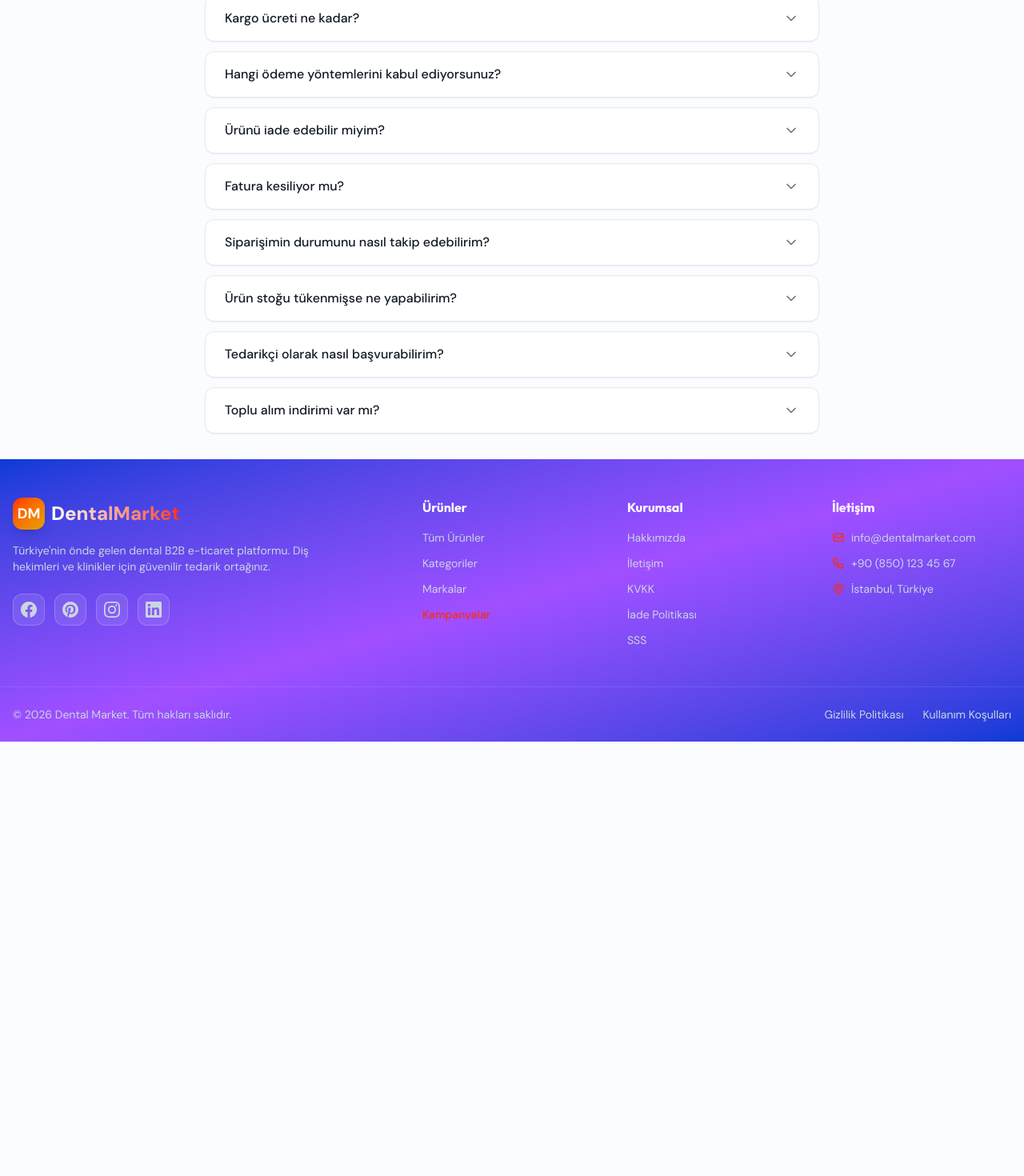
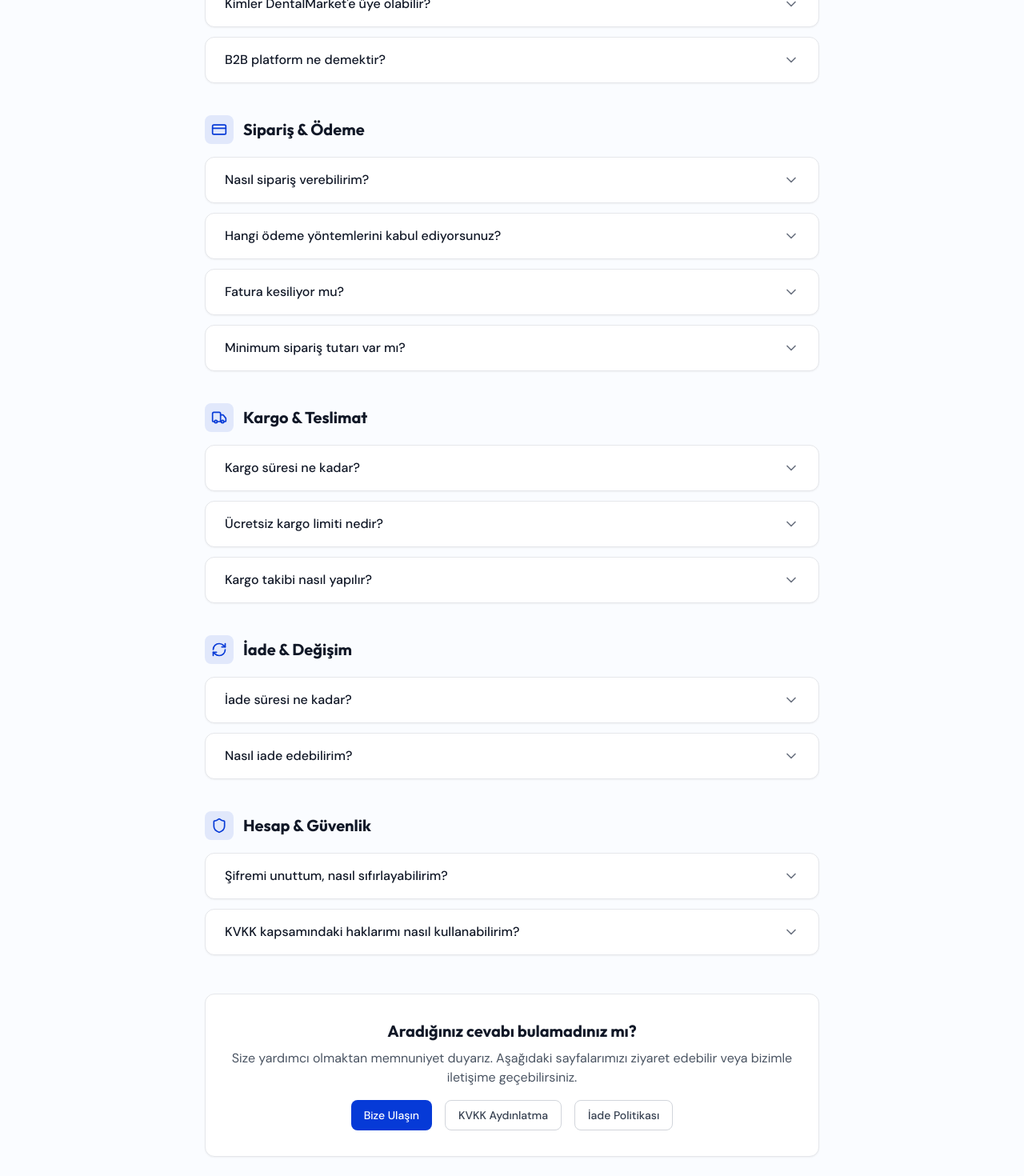
Before and after one commit to Iwamergun/dentalmarket, a Next.js app: page /sss in a window 1280 px wide. Shown: the part 500-1970 px from the top of the page at 80% size. Before the commit the page ends 1427 px from the top, so only its background shows below. Built offline with nearby package versions, Linux system fonts and the light colour scheme; no server answers; the database is empty.

Commit message:
feat: redesign SSS page with categorized FAQ sections

```diff
--- /dev/null
+++ b/app/(public)/sss/faq-accordion.tsx
@@ -0,0 +1,97 @@
+'use client'
+
+import { useState } from 'react'
+import Link from 'next/link'
+import {
+  ChevronDown,
+  HelpCircle,
+  CreditCard,
+  Truck,
+  RefreshCw,
+  Shield,
+  type LucideIcon,
+} from 'lucide-react'
+
+const iconMap: Record<string, LucideIcon> = {
+  HelpCircle,
+  CreditCard,
+  Truck,
+  RefreshCw,
+  Shield,
+}
+
+export interface FaqItem {
+  question: string
+  answer: string
+  link?: { href: string; label: string }
+}
+
+export interface FaqCategory {
+  title: string
+  icon: string
+  items: FaqItem[]
+}
+
+export function FaqAccordion({ categories }: { categories: FaqCategory[] }) {
+  const [openKey, setOpenKey] = useState<string | null>(null)
+
+  return (
+    <div className="space-y-10">
+      {categories.map((category, catIdx) => {
+        const Icon = iconMap[category.icon] || HelpCircle
+        return (
+          <section key={catIdx}>
+            <div className="flex items-center gap-3 mb-4">
+              <div className="p-2 bg-primary/10 rounded-lg">
+                <Icon className="w-5 h-5 text-primary" />
+              </div>
+              <h2 className="text-xl font-bold text-gray-900">{category.title}</h2>
+            </div>
+            <div className="space-y-3">
+              {category.items.map((item, itemIdx) => {
+                const key = `${catIdx}-${itemIdx}`
+                const isOpen = openKey === key
+                return (
+                  <div
+                    key={key}
+                    className="bg-white rounded-xl shadow-sm border border-gray-200 overflow-hidden"
+                  >
+                    <button
+                      onClick={() => setOpenKey(isOpen ? null : key)}
+                      className="w-full flex items-center justify-between px-6 py-4 text-left hover:bg-gray-50 transition-colors"
+                    >
+                      <span className="font-medium text-gray-900">{item.question}</span>
+                      <ChevronDown
+                        className={`w-5 h-5 text-gray-500 transition-transform shrink-0 ml-4 ${
+                          isOpen ? 'rotate-180' : ''
+                        }`}
+                      />
+                    </button>
+                    {isOpen && (
+                      <div className="px-6 pb-4 text-sm text-gray-600 leading-relaxed border-t border-gray-100">
+                        <p className="pt-4">
+                          {item.answer}
+                          {item.link && (
+                            <>
+                              {' '}
+                              <Link
+                                href={item.link.href}
+                                className="text-primary hover:underline font-medium"
+                              >
+                                {item.link.label}
+                              </Link>
+                            </>
+                          )}
+                        </p>
+                      </div>
+                    )}
+                  </div>
+                )
+              })}
+            </div>
+          </section>
+        )
+      })}
+    </div>
+  )
+}
--- a/app/(public)/sss/page.tsx
+++ b/app/(public)/sss/page.tsx
@@ -1,69 +1,122 @@
 import { Metadata } from 'next'
 import { Breadcrumbs } from '@/components/seo/breadcrumbs'
-import { FaqAccordion } from '@/components/sss/FaqAccordion'
+import Link from 'next/link'
+import { FaqAccordion, type FaqCategory } from './faq-accordion'
 
 export const metadata: Metadata = {
   title: 'Sıkça Sorulan Sorular - DentalMarket',
-  description: 'DentalMarket hakkında merak ettiğiniz her şey. Kargo, iade, ödeme ve üyelik sorularının yanıtları.',
+  description: 'DentalMarket hakkında merak ettiğiniz her şey. Sipariş, kargo, iade, ödeme ve hesap güvenliği sorularının yanıtları.',
 }
 
-const faqItems = [
+const faqCategories: FaqCategory[] = [
   {
-    question: 'DentalMarket\'e nasıl üye olabilirim?',
+    title: 'Genel',
+    icon: 'HelpCircle',
+    items: [
+      {
+        question: 'DentalMarket nedir?',
         answer:
-      'Sağ üst köşedeki "Üye Ol" butonuna tıklayarak ad, soyad, e-posta ve şifre bilgilerinizle kolayca üye olabilirsiniz. Üyelik tamamen ücretsizdir.',
+          'DentalMarket, diş hekimleri, klinikler ve dental laboratuvarlar için özel olarak tasarlanmış bir B2B (işletmeden işletmeye) e-ticaret platformudur. Dental sarf malzemelerinden ekipmanlara kadar geniş bir ürün yelpazesini tek bir çatı altında sunmaktadır.',
       },
       {
-    question: 'Kargo süresi ne kadar?',
+        question: 'Kimler DentalMarket\'e üye olabilir?',
         answer:
-      'Siparişleriniz onaylandıktan sonra genellikle 1-3 iş günü içinde kargoya verilir. Teslimat süreleri bulunduğunuz bölgeye göre değişmekle birlikte ortalama 2-5 iş günüdür.',
+          'Diş hekimleri, ağız ve diş sağlığı klinikleri, dental laboratuvarlar, eczaneler ve dental sektörde faaliyet gösteren tüm sağlık profesyonelleri ve işletmeleri platformumuza üye olabilir.',
       },
       {
-    question: 'Kargo ücreti ne kadar?',
+        question: 'B2B platform ne demektir?',
         answer:
-      '300₺ ve üzeri siparişlerde kargo ücretsizdir. Bu tutarın altındaki siparişlerde sabit kargo ücreti uygulanır.',
+          'B2B (Business to Business), işletmeden işletmeye satış modelidir. DentalMarket, bireysel tüketicilere değil, dental sektörde faaliyet gösteren profesyonellere ve işletmelere toptan ve perakende ürün satışı yapmaktadır. Bu sayede sektöre özel fiyatlandırma ve fatura avantajları sunulmaktadır.',
+      },
+    ],
+  },
+  {
+    title: 'Sipariş & Ödeme',
+    icon: 'CreditCard',
+    items: [
+      {
+        question: 'Nasıl sipariş verebilirim?',
+        answer:
+          'Hesabınıza giriş yaptıktan sonra istediğiniz ürünleri sepetinize ekleyin, teslimat adresinizi seçin ve ödeme yönteminizi belirleyerek siparişinizi tamamlayın. Sipariş onayı e-posta adresinize gönderilecektir.',
       },
       {
         question: 'Hangi ödeme yöntemlerini kabul ediyorsunuz?',
         answer:
-      'Kredi kartı, banka kartı ve havale/EFT ile ödeme yapabilirsiniz. Tüm kredi kartı ödemelerinde taksit imkânı mevcuttur.',
-  },
-  {
-    question: 'Ürünü iade edebilir miyim?',
-    answer:
-      'Satın alma tarihinden itibaren 14 gün içinde, orijinal ambalajında ve kullanılmamış olan ürünleri iade edebilirsiniz. Hijyen ürünleri ve steril malzemelerde iade kabul edilmemektedir. Detaylar için İade Politikası sayfamızı inceleyebilirsiniz.',
+          'Kredi kartı, banka kartı ve havale/EFT ile ödeme yapabilirsiniz. Kredi kartı ödemelerinde taksit seçenekleri mevcuttur. Tüm ödemeler güvenli altyapı üzerinden gerçekleştirilmektedir.',
       },
       {
         question: 'Fatura kesiliyor mu?',
         answer:
-      'Evet, tüm siparişleriniz için e-fatura düzenlenmektedir. Faturanız sipariş onayından sonra e-posta adresinize gönderilir.',
+          'Evet, tüm siparişleriniz için e-fatura düzenlenmektedir. Faturanız, sipariş onayından sonra kayıtlı e-posta adresinize otomatik olarak gönderilir. Kurumsal fatura bilgilerinizi hesap ayarlarınızdan güncelleyebilirsiniz.',
       },
       {
-    question: 'Siparişimin durumunu nasıl takip edebilirim?',
+        question: 'Minimum sipariş tutarı var mı?',
         answer:
-      'Hesabınıza giriş yaparak "Siparişlerim" bölümünden siparişlerinizin durumunu anlık olarak takip edebilirsiniz. Ayrıca kargo durumu için size SMS ve e-posta bildirimi gönderilir.',
+          'Hayır, minimum sipariş tutarı bulunmamaktadır. Ancak 500₺ ve üzeri siparişlerde ücretsiz kargo avantajından yararlanabilirsiniz.',
+      },
+    ],
   },
   {
-    question: 'Ürün stoğu tükenmişse ne yapabilirim?',
+    title: 'Kargo & Teslimat',
+    icon: 'Truck',
+    items: [
+      {
+        question: 'Kargo süresi ne kadar?',
         answer:
-      'Ürün sayfasındaki "Stok Bildirimi Al" butonunu kullanarak ürün tekrar stoka girdiğinde e-posta bildirimi alabilirsiniz.',
+          'Siparişleriniz onaylandıktan sonra genellikle 1-3 iş günü içinde kargoya verilir. Teslimat süresi bulunduğunuz bölgeye göre değişmekle birlikte ortalama 2-5 iş günüdür.',
       },
       {
-    question: 'Tedarikçi olarak nasıl başvurabilirim?',
+        question: 'Ücretsiz kargo limiti nedir?',
         answer:
-      'Tedarikçi başvurusu için info@dentalmarket.com adresine e-posta göndererek veya iletişim formumuzu doldurarak başvurabilirsiniz. Ekibimiz en kısa sürede sizinle iletişime geçecektir.',
+          '500₺ ve üzeri siparişlerde kargo tamamen ücretsizdir. Bu tutarın altındaki siparişlerde standart kargo ücreti uygulanmaktadır.',
       },
       {
-    question: 'Toplu alım indirimi var mı?',
+        question: 'Kargo takibi nasıl yapılır?',
         answer:
-      'Evet, belirli miktarların üzerindeki alımlarda özel fiyatlar sunulmaktadır. Toplu alım teklifleri için satış ekibimizle iletişime geçebilirsiniz.',
+          'Siparişiniz kargoya verildiğinde kargo takip numarası SMS ve e-posta ile tarafınıza iletilir. Ayrıca hesabınızdaki "Siparişlerim" bölümünden kargo durumunu anlık olarak takip edebilirsiniz.',
+      },
+    ],
+  },
+  {
+    title: 'İade & Değişim',
+    icon: 'RefreshCw',
+    items: [
+      {
+        question: 'İade süresi ne kadar?',
+        answer:
+          'Satın alma tarihinden itibaren 14 gün içinde iade talebinde bulunabilirsiniz. Ürünün orijinal ambalajında, kullanılmamış ve hasarsız olması gerekmektedir. Hijyen ürünleri ve steril ambalajı açılmış malzemeler iade kapsamı dışındadır.',
+      },
+      {
+        question: 'Nasıl iade edebilirim?',
+        answer:
+          'Hesabınızdaki "Siparişlerim" bölümünden ilgili sipariş için iade talebi oluşturabilirsiniz. Talebiniz onaylandıktan sonra ürünü kargo ile tarafımıza gönderebilirsiniz. Detaylı bilgi için İade Politikası sayfamızı inceleyebilirsiniz.',
+        link: { href: '/iade-politikasi', label: 'İade Politikası' },
+      },
+    ],
+  },
+  {
+    title: 'Hesap & Güvenlik',
+    icon: 'Shield',
+    items: [
+      {
+        question: 'Şifremi unuttum, nasıl sıfırlayabilirim?',
+        answer:
+          'Giriş sayfasındaki "Şifremi Unuttum" bağlantısına tıklayarak kayıtlı e-posta adresinize şifre sıfırlama bağlantısı gönderebilirsiniz. Bağlantı üzerinden yeni şifrenizi belirleyebilirsiniz.',
+      },
+      {
+        question: 'KVKK kapsamındaki haklarımı nasıl kullanabilirim?',
+        answer:
+          '6698 sayılı Kişisel Verilerin Korunması Kanunu kapsamında kişisel verilerinize erişim, düzeltme ve silme haklarınız bulunmaktadır. Detaylı bilgi ve başvuru için KVKK Aydınlatma Metni sayfamızı ziyaret edebilirsiniz.',
+        link: { href: '/kvkk', label: 'KVKK Aydınlatma Metni' },
+      },
+    ],
   },
 ]
 
 export default function SSSPage() {
   const breadcrumbItems = [
     { label: 'Ana Sayfa', href: '/' },
-    { label: 'Sıkça Sorulan Sorular', href: '/sss' },
+    { label: 'SSS', href: '/sss' },
   ]
 
   return (
@@ -76,7 +129,34 @@ export default function SSSPage() {
       </div>
 
       <div className="max-w-3xl mx-auto">
-        <FaqAccordion items={faqItems} />
+        <FaqAccordion categories={faqCategories} />
+      </div>
+
+      <div className="max-w-3xl mx-auto mt-12 bg-white rounded-xl shadow-sm border border-gray-200 p-8 text-center">
+        <h2 className="text-xl font-bold text-gray-900 mb-2">Aradığınız cevabı bulamadınız mı?</h2>
+        <p className="text-gray-600 mb-4">
+          Size yardımcı olmaktan memnuniyet duyarız. Aşağıdaki sayfalarımızı ziyaret edebilir veya bizimle iletişime geçebilirsiniz.
+        </p>
+        <div className="flex flex-wrap justify-center gap-4">
+          <Link
+            href="/iletisim"
+            className="inline-flex items-center px-4 py-2 bg-primary text-white rounded-lg hover:bg-primary/90 transition-colors font-medium text-sm"
+          >
+            Bize Ulaşın
+          </Link>
+          <Link
+            href="/kvkk"
+            className="inline-flex items-center px-4 py-2 border border-gray-300 text-gray-700 rounded-lg hover:bg-gray-50 transition-colors font-medium text-sm"
+          >
+            KVKK Aydınlatma
+          </Link>
+          <Link
+            href="/iade-politikasi"
+            className="inline-flex items-center px-4 py-2 border border-gray-300 text-gray-700 rounded-lg hover:bg-gray-50 transition-colors font-medium text-sm"
+          >
+            İade Politikası
+          </Link>
+        </div>
       </div>
     </div>
   )
--- a/components/sss/FaqAccordion.tsx
+++ b/components/sss/FaqAccordion.tsx
@@ -2,36 +2,59 @@
 
 import { useState } from 'react'
 import { ChevronDown } from 'lucide-react'
+import { type LucideIcon } from 'lucide-react'
 
-interface FaqItem {
+export interface FaqItem {
   question: string
-  answer: string
+  answer: React.ReactNode
 }
 
-export function FaqAccordion({ items }: { items: FaqItem[] }) {
-  const [openIndex, setOpenIndex] = useState<number | null>(null)
+export interface FaqCategory {
+  title: string
+  icon: LucideIcon
+  items: FaqItem[]
+}
+
+export function FaqAccordion({ categories }: { categories: FaqCategory[] }) {
+  const [openKey, setOpenKey] = useState<string | null>(null)
 
   return (
+    <div className="space-y-10">
+      {categories.map((category, catIdx) => (
+        <section key={catIdx}>
+          <div className="flex items-center gap-3 mb-4">
+            <div className="p-2 bg-primary/10 rounded-lg">
+              <category.icon className="w-5 h-5 text-primary" />
+            </div>
+            <h2 className="text-xl font-bold text-gray-900">{category.title}</h2>
+          </div>
           <div className="space-y-3">
-      {items.map((item, index) => (
-        <div key={index} className="bg-white rounded-xl shadow-sm border border-gray-200 overflow-hidden">
+            {category.items.map((item, itemIdx) => {
+              const key = `${catIdx}-${itemIdx}`
+              const isOpen = openKey === key
+              return (
+                <div key={key} className="bg-white rounded-xl shadow-sm border border-gray-200 overflow-hidden">
                   <button
-            onClick={() => setOpenIndex(openIndex === index ? null : index)}
+                    onClick={() => setOpenKey(isOpen ? null : key)}
                     className="w-full flex items-center justify-between px-6 py-4 text-left hover:bg-gray-50 transition-colors"
                   >
                     <span className="font-medium text-gray-900">{item.question}</span>
                     <ChevronDown
                       className={`w-5 h-5 text-gray-500 transition-transform shrink-0 ml-4 ${
-                openIndex === index ? 'rotate-180' : ''
+                        isOpen ? 'rotate-180' : ''
                       }`}
                     />
                   </button>
-          {openIndex === index && (
+                  {isOpen && (
                     <div className="px-6 pb-4 text-sm text-gray-600 leading-relaxed border-t border-gray-100">
-              <p className="pt-4">{item.answer}</p>
+                      <div className="pt-4">{item.answer}</div>
                     </div>
                   )}
                 </div>
+              )
+            })}
+          </div>
+        </section>
       ))}
     </div>
   )
```
Lines whose indentation alone changed are shown as unchanged.
